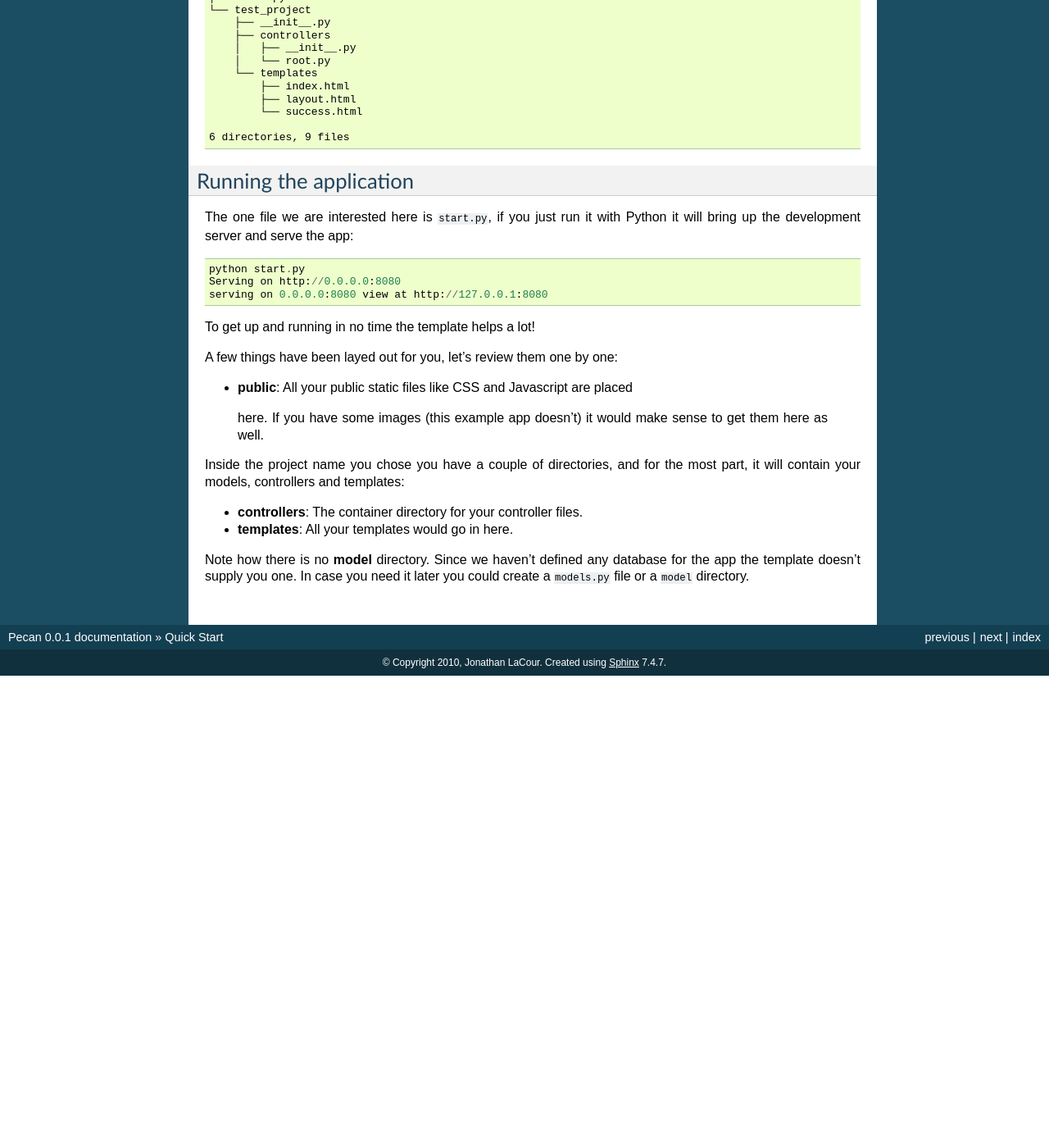
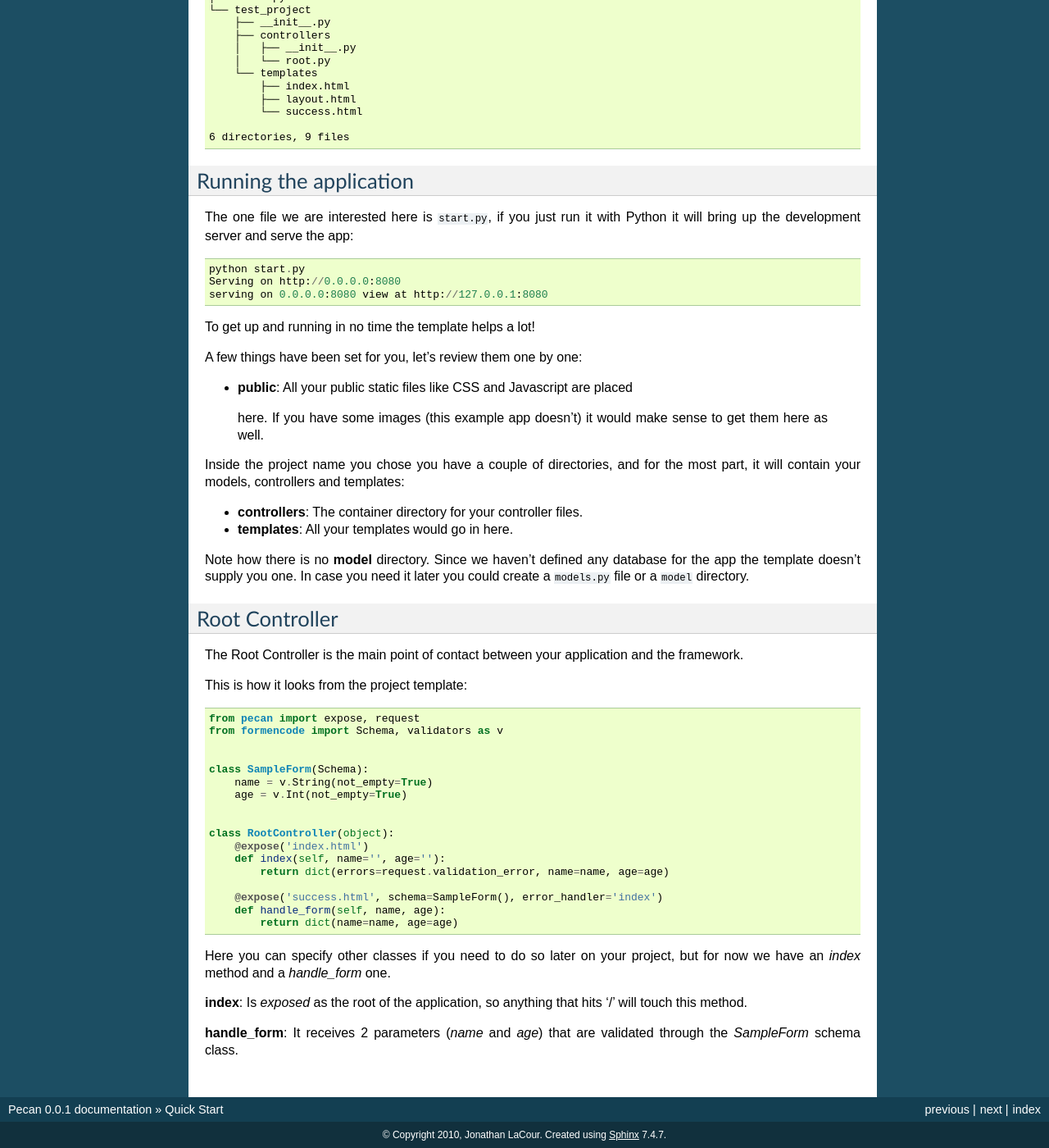
Before and after one commit to stackforge/pecan, a Sphinx documentation site: the page built from docs/source/quick_start.rst, in a window 1280 px wide and 1400 px high, scrolled down 1074 px. Shown: the whole window at 82% size. Built offline with Sphinx 7.4.7, drawn with Linux system fonts in a browser that asks for light colours; pages that are not in the unit, such as notebooks, are missing from menus; before the commit the page ends 1898 px from its top, so only the background shows below that.

Commit message:
started describing the root controller but more work needs to be done here

```diff
--- a/docs/source/quick_start.rst
+++ b/docs/source/quick_start.rst
@@ -89,7 +89,7 @@ Python it will bring up the development server and serve the app::
 
 To get up and running in no time the template helps a lot!
 
-A few things have been layed out for you, let's review them one by one:
+A few things have been set for you, let's review them one by one:
 
 *  **public**: All your public static files like CSS and Javascript are placed
   here. If you have some images (this example app doesn't) it would make sense
@@ -105,3 +105,39 @@ most part, it will contain your models, controllers and templates:
 Note how there is no **model** directory. Since we haven't defined any
 database for the app the template doesn't supply you one. In case you need it
 later you could create a ``models.py`` file or a ``model`` directory.
+
+
+Root Controller
+---------------
+The Root Controller is the main point of contact between your application and
+the framework.
+
+This is how it looks from the project template::
+
+    from pecan import expose, request
+    from formencode import Schema, validators as v
+
+
+    class SampleForm(Schema):
+        name = v.String(not_empty=True)
+        age = v.Int(not_empty=True)
+
+
+    class RootController(object):
+        @expose('index.html')
+        def index(self, name='', age=''):
+            return dict(errors=request.validation_error, name=name, age=age)
+
+        @expose('success.html', schema=SampleForm(), error_handler='index')
+        def handle_form(self, name, age):
+            return dict(name=name, age=age)
+
+
+Here you can specify other classes if you need to do so later on your project,
+but for now we have an *index* method and a *handle_form* one.
+
+**index**: Is *exposed* as the root of the application, so anything that hits
+'/' will touch this method.
+
+**handle_form**: It receives 2 parameters (*name* and *age*) that are validated
+through the *SampleForm* schema class.
```
